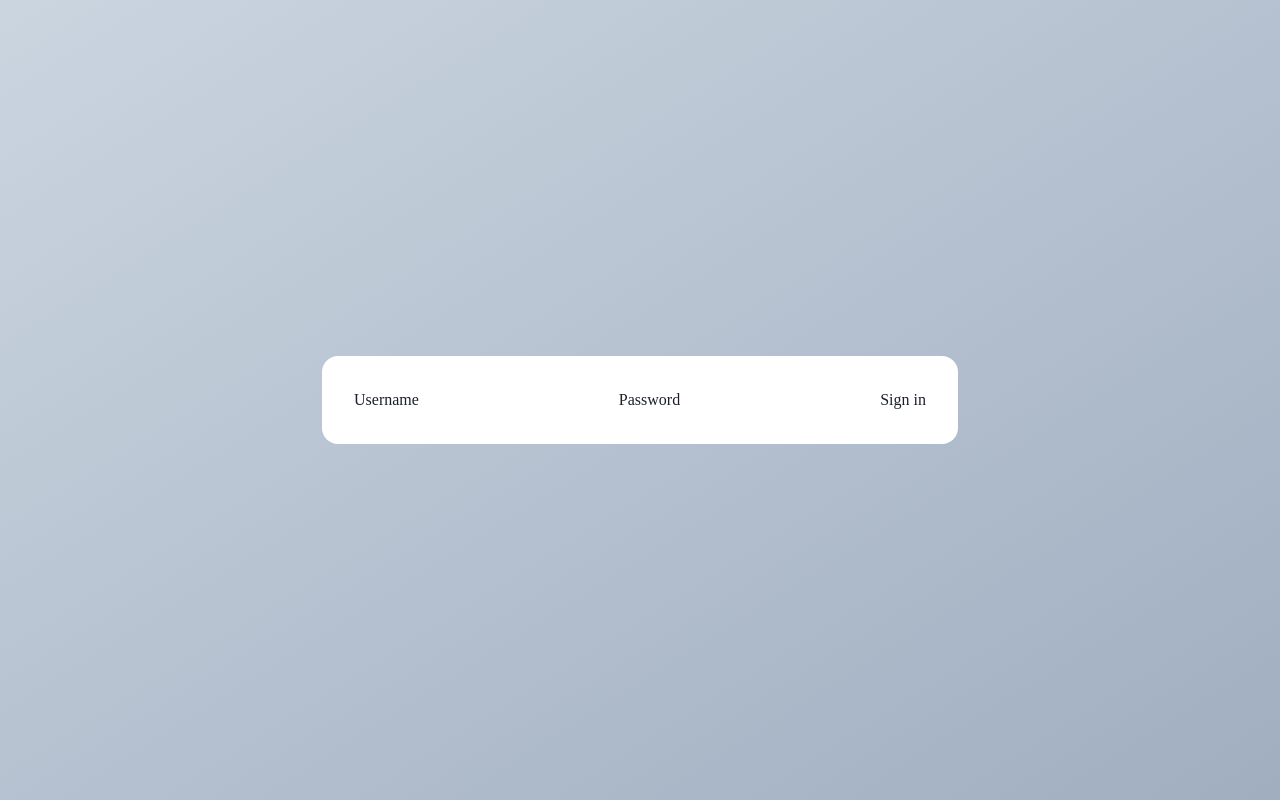
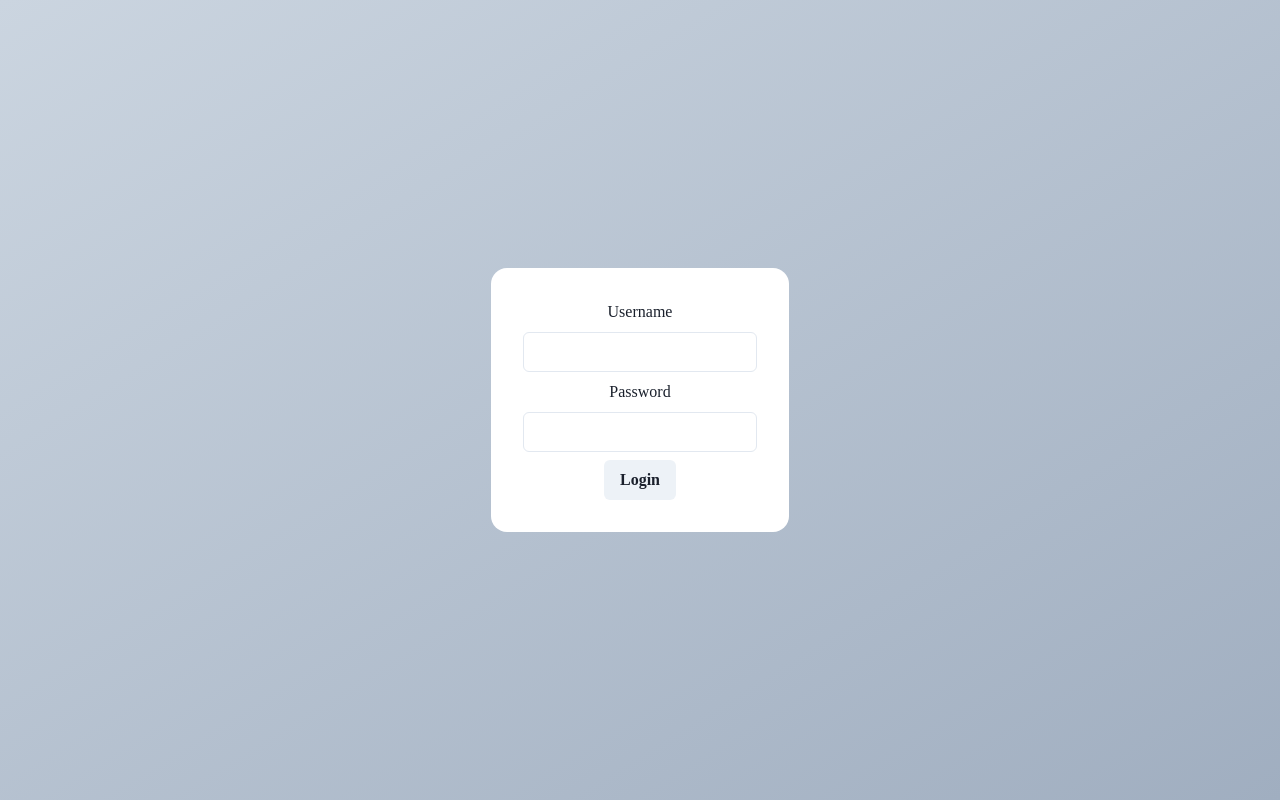
Before and after one commit to feeltrig/Schoolx, a Next.js app: page /authpages/login in a window 1280 px wide. Built offline with nearby package versions, Linux system fonts and the light colour scheme.

Commit message:
login auth flow

```diff
--- a/pages/authpages/login.jsx
+++ b/pages/authpages/login.jsx
@@ -2,9 +2,14 @@ import {Box, Button, Center, Input, Text, VStack} from "@chakra-ui/react";
 import React, {useState} from "react";
 import {getCsrfToken} from "next-auth/react";
 import {signIn} from "next-auth/react";
+import {toggleObjectState} from "../../Funtions/dataFunctions";
 
 const login = ({csrfToken}) => {
-  const asd = () => {
+  const [creds, setcreds] = useState({
+    username: "",
+    password: "",
+  });
+  const authenticate = () => {
     signIn("credentials", {
       username: "jsmith",
       password: "1234",
@@ -15,24 +20,19 @@ const login = ({csrfToken}) => {
     <Box height={"100%"}>
       <Center minH={"100%"}>
         <VStack bg="white" p={"2rem"} borderRadius="2xl">
-          <input name="csrfToken" type="hidden" defaultValue={csrfToken} />
-          <form
-            method="post"
-            onSubmit={(e) => {
-              e.preventDefault();
-              asd();
-            }}
-          >
-            <label>
-              Username
-              <input name="username" type="text" />
-            </label>
-            <label>
-              Password
-              <input name="password" type="password" />
-            </label>
-            <button type="submit">Sign in</button>
-          </form>
+          <Text>Username</Text>
+          <Input
+            onChange={(e) =>
+              toggleObjectState(setcreds, "username", e.target.value)
+            }
+          />
+          <Text>Password</Text>
+          <Input
+            onChange={(e) =>
+              toggleObjectState(setcreds, "password", e.target.value)
+            }
+          />
+          <Button onClick={authenticate}>Login</Button>
         </VStack>
       </Center>
     </Box>
```
